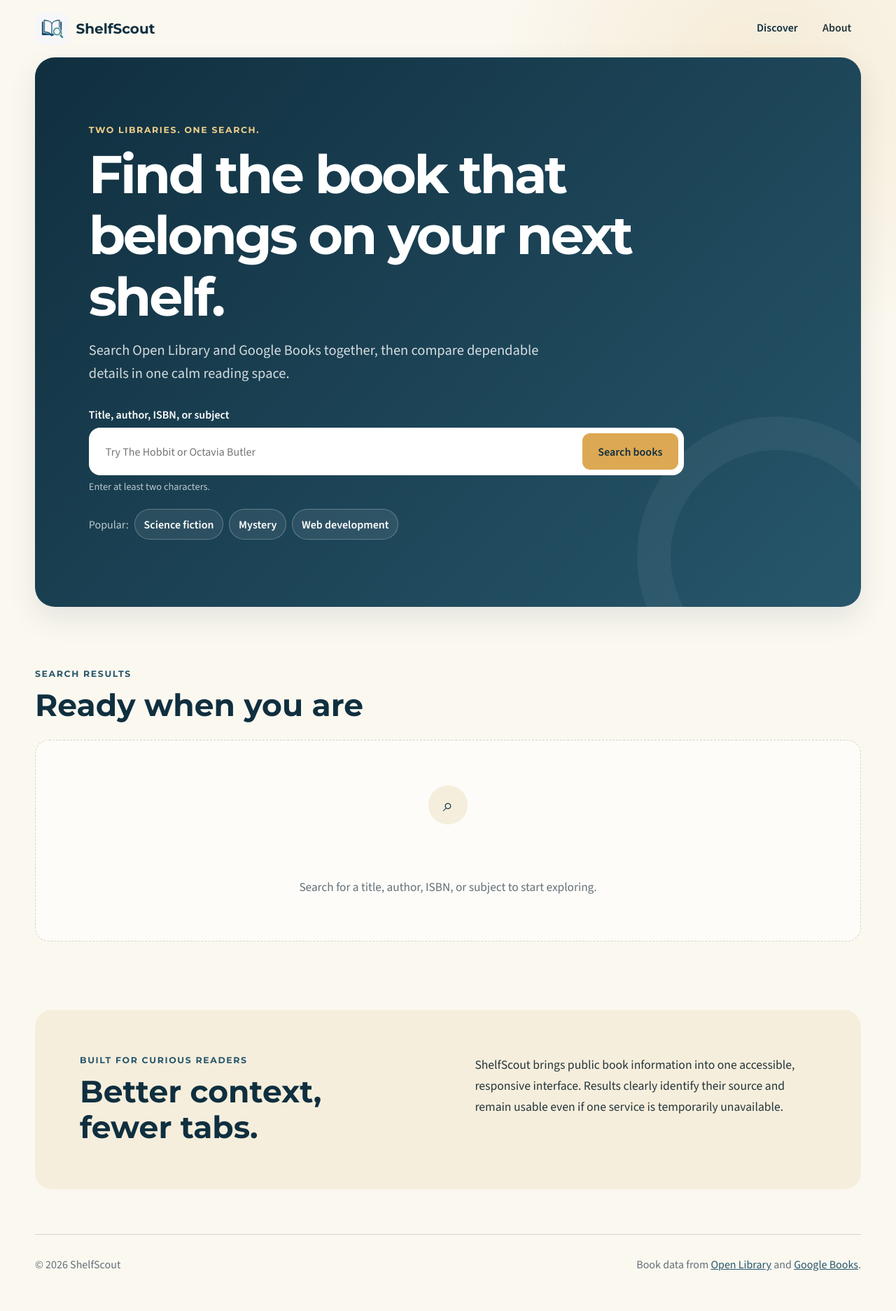
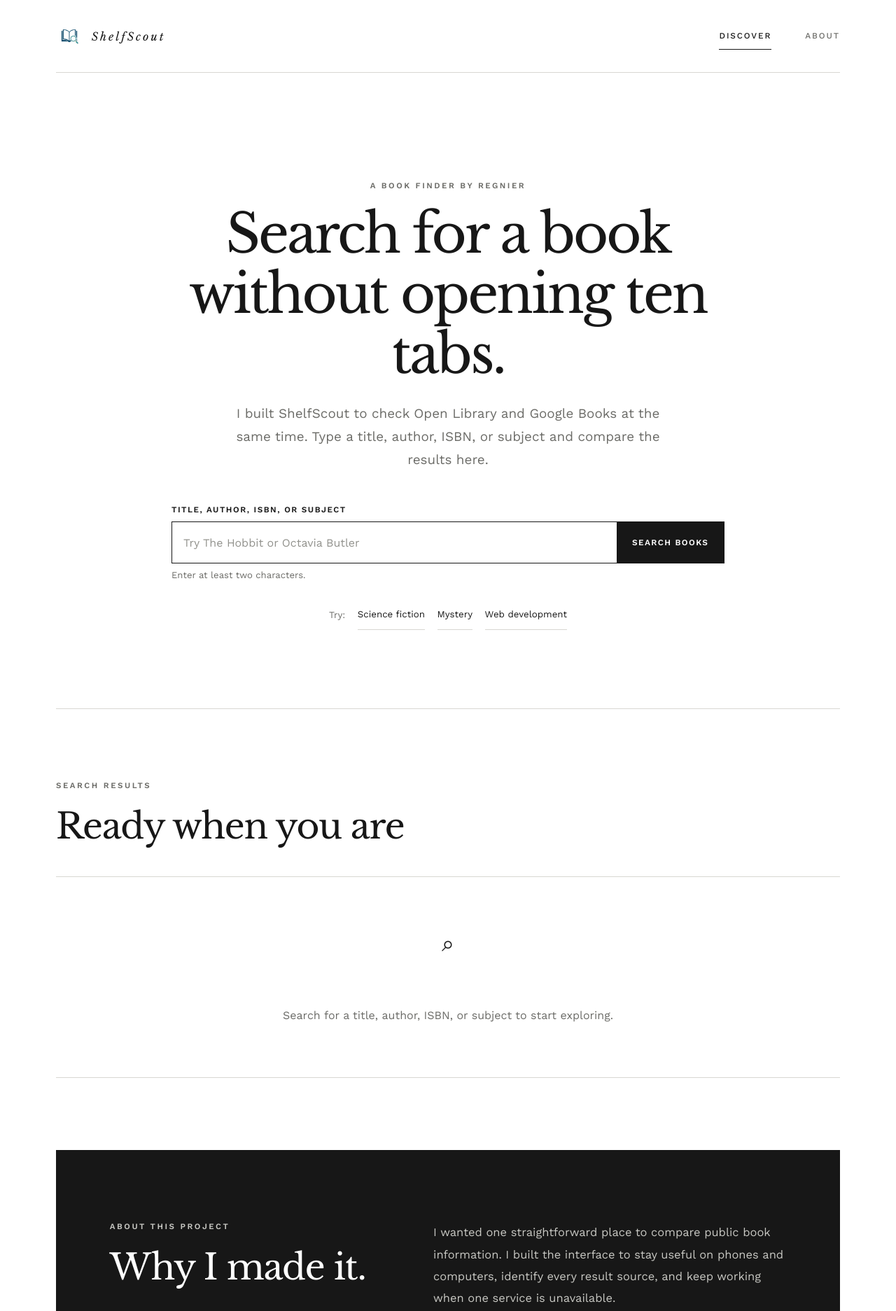
Before and after one commit to RRegnieRR/shelfscout, a website built with Vite: page index.html in a window 1280 px wide. Shown: the top 1873 px of the page at 70% size. Built offline with nearby package versions, Linux system fonts and the light colour scheme.

Commit message:
Restyle ShelfScout with personal gallery aesthetic

```diff
--- a/index.html
+++ b/index.html
@@ -7,12 +7,12 @@
       name="description"
       content="Search two trusted book databases at once with ShelfScout."
     >
-    <meta name="theme-color" content="#183b4e">
-    <link rel="icon" href="/book-finder-favicon.png">
+    <meta name="theme-color" content="#ffffff">
+    <link rel="icon" href="/book-finder-favicon-transparent.png">
     <link rel="preconnect" href="https://fonts.googleapis.com">
     <link rel="preconnect" href="https://fonts.gstatic.com" crossorigin>
     <link
-      href="https://fonts.googleapis.com/css2?family=Montserrat:wght@600;700&family=Source+Sans+3:wght@400;600&display=swap"
+      href="https://fonts.googleapis.com/css2?family=Libre+Baskerville:ital@0;1&family=Work+Sans:wght@400;500;600&display=swap"
       rel="stylesheet"
     >
     <link rel="stylesheet" href="/src/css/styles.css">
@@ -24,7 +24,7 @@
 
     <header class="site-header">
       <a class="brand" href="./" aria-label="ShelfScout home">
-        <img src="/book-finder-icon.png" alt="" width="48" height="48">
+        <img src="/book-finder-icon-transparent.png" alt="" width="48" height="48">
         <span>ShelfScout</span>
       </a>
       <nav aria-label="Primary navigation">
@@ -35,11 +35,11 @@
 
     <main id="main-content">
       <section class="hero" aria-labelledby="hero-title">
-        <p class="eyebrow">Two libraries. One search.</p>
-        <h1 id="hero-title">Find the book that belongs on your next shelf.</h1>
+        <p class="eyebrow">A book finder by Regnier</p>
+        <h1 id="hero-title">Search for a book without opening ten tabs.</h1>
         <p class="hero-copy">
-          Search Open Library and Google Books together, then compare dependable
-          details in one calm reading space.
+          I built ShelfScout to check Open Library and Google Books at the same
+          time. Type a title, author, ISBN, or subject and compare the results here.
         </p>
 
         <form class="search-form" id="search-form" role="search">
@@ -61,7 +61,7 @@
         </form>
 
         <div class="quick-searches" role="group" aria-label="Suggested searches">
-          <span>Popular:</span>
+          <span>Try:</span>
           <button type="button" data-query="science fiction">Science fiction</button>
           <button type="button" data-query="mystery">Mystery</button>
           <button type="button" data-query="web development">Web development</button>
@@ -86,13 +86,13 @@
 
       <section class="about" id="about" aria-labelledby="about-title">
         <div>
-          <p class="eyebrow">Built for curious readers</p>
-          <h2 id="about-title">Better context, fewer tabs.</h2>
+          <p class="eyebrow">About this project</p>
+          <h2 id="about-title">Why I made it.</h2>
         </div>
         <p>
-          ShelfScout brings public book information into one accessible,
-          responsive interface. Results clearly identify their source and remain
-          usable even if one service is temporarily unavailable.
+          I wanted one straightforward place to compare public book information.
+          I built the interface to stay useful on phones and computers, identify
+          every result source, and keep working when one service is unavailable.
         </p>
       </section>
     </main>
--- a/src/css/styles.css
+++ b/src/css/styles.css
@@ -1,21 +1,15 @@
 :root {
   color-scheme: light;
-  --navy-900: #102f3f;
-  --navy-800: #183b4e;
-  --navy-700: #27566b;
-  --gold-500: #dda853;
-  --gold-300: #f0cf8a;
-  --cream-100: #f5eedc;
-  --cream-50: #fbf8f0;
-  --ink: #25343b;
-  --muted: #637077;
-  --white: #ffffff;
-  --border: #d9d4c8;
-  --error: #9c2d23;
-  --shadow: 0 16px 40px rgb(16 47 63 / 10%);
-  font-family: "Source Sans 3", system-ui, sans-serif;
+  --ink: #171717;
+  --muted: #6c6c68;
+  --paper: #ffffff;
+  --soft: #f3f2ef;
+  --line: #d8d7d2;
+  --accent: #0b596c;
+  --error: #912d2a;
+  font-family: "Work Sans", system-ui, sans-serif;
   color: var(--ink);
-  background: var(--cream-50);
+  background: var(--paper);
   font-synthesis: none;
 }
 
@@ -30,13 +24,11 @@ html {
 body {
   margin: 0;
   min-width: 320px;
-  background:
-    radial-gradient(circle at 85% 7%, rgb(221 168 83 / 18%), transparent 24rem),
-    var(--cream-50);
+  background: var(--paper);
 }
 
 a {
-  color: var(--navy-700);
+  color: inherit;
 }
 
 button,
@@ -50,8 +42,8 @@ a {
 }
 
 :focus-visible {
-  outline: 3px solid var(--gold-500);
-  outline-offset: 3px;
+  outline: 2px solid var(--accent);
+  outline-offset: 4px;
 }
 
 .skip-link {
@@ -60,8 +52,8 @@ a {
   top: 0.75rem;
   left: 0.75rem;
   padding: 0.75rem 1rem;
-  color: var(--white);
-  background: var(--navy-900);
+  color: var(--paper);
+  background: var(--ink);
   transform: translateY(-180%);
 }
 
@@ -72,7 +64,7 @@ a {
 .site-header,
 main,
 footer {
-  width: min(1180px, calc(100% - 2rem));
+  width: min(1120px, calc(100% - 3rem));
   margin-inline: auto;
 }
 
@@ -80,129 +72,129 @@ footer {
   display: flex;
   align-items: center;
   justify-content: space-between;
-  min-height: 82px;
-  gap: 1.5rem;
+  min-height: 104px;
+  gap: 2rem;
+  border-bottom: 1px solid var(--line);
 }
 
 .brand {
   display: inline-flex;
   align-items: center;
-  gap: 0.65rem;
-  color: var(--navy-900);
-  font: 700 1.25rem "Montserrat", sans-serif;
+  gap: 0.8rem;
+  color: var(--ink);
+  font: italic 1rem "Libre Baskerville", serif;
+  letter-spacing: 0.18em;
   text-decoration: none;
 }
 
 .brand img {
-  border-radius: 12px;
+  width: 38px;
+  height: 38px;
+  object-fit: contain;
 }
 
 nav {
   display: flex;
-  gap: 0.5rem;
+  gap: clamp(1.25rem, 4vw, 3rem);
 }
 
 nav a {
-  min-height: 44px;
-  padding: 0.65rem 0.85rem;
-  border-radius: 999px;
+  padding-block: 0.75rem;
+  color: var(--muted);
+  font-size: 0.74rem;
+  font-weight: 500;
+  letter-spacing: 0.16em;
+  text-decoration: none;
+  text-transform: uppercase;
+}
+
+nav a:hover,
+nav a[aria-current="page"] {
   color: var(--ink);
-  font-weight: 600;
-  text-decoration: none;
 }
 
 nav a[aria-current="page"] {
-  color: var(--navy-900);
-  background: var(--cream-100);
+  border-bottom: 1px solid var(--ink);
 }
 
 .hero {
-  overflow: hidden;
-  position: relative;
-  padding: clamp(3rem, 8vw, 6rem) clamp(1.25rem, 6vw, 5rem);
-  border-radius: 28px;
-  color: var(--white);
-  background: linear-gradient(135deg, var(--navy-900), var(--navy-700));
-  box-shadow: var(--shadow);
-}
-
-.hero::after {
-  content: "";
-  position: absolute;
-  width: 19rem;
-  aspect-ratio: 1;
-  right: -5rem;
-  bottom: -8rem;
-  border: 3rem solid rgb(255 255 255 / 5%);
-  border-radius: 50%;
+  max-width: 940px;
+  margin: 0 auto;
+  padding: clamp(5rem, 12vw, 10rem) 0 clamp(4rem, 9vw, 7rem);
+  text-align: center;
 }
 
 .eyebrow {
-  margin: 0 0 0.75rem;
-  color: var(--navy-700);
-  font: 700 0.78rem "Montserrat", sans-serif;
-  letter-spacing: 0.13em;
+  margin: 0 0 1.25rem;
+  color: var(--muted);
+  font-size: 0.72rem;
+  font-weight: 600;
+  letter-spacing: 0.22em;
   text-transform: uppercase;
-}
-
-.hero .eyebrow {
-  color: var(--gold-300);
 }
 
 h1,
 h2,
 h3 {
   margin-top: 0;
-  font-family: "Montserrat", sans-serif;
-  color: var(--navy-900);
-  line-height: 1.15;
+  color: var(--ink);
+}
+
+h1,
+h2 {
+  font-family: "Libre Baskerville", Georgia, serif;
+  font-weight: 400;
 }
 
 h1 {
-  max-width: 800px;
-  margin-bottom: 1.1rem;
-  color: var(--white);
-  font-size: clamp(2.25rem, 6vw, 4.75rem);
-  letter-spacing: -0.045em;
+  max-width: 900px;
+  margin: 0 auto 1.5rem;
+  font-size: clamp(2.45rem, 6vw, 5.2rem);
+  line-height: 1.12;
+  letter-spacing: -0.04em;
 }
 
 .hero-copy {
-  max-width: 650px;
-  margin: 0 0 2rem;
-  color: rgb(255 255 255 / 82%);
-  font-size: clamp(1.05rem, 2vw, 1.28rem);
-  line-height: 1.6;
+  max-width: 660px;
+  margin: 0 auto 3rem;
+  color: var(--muted);
+  font-size: clamp(1rem, 2vw, 1.18rem);
+  line-height: 1.75;
 }
 
 .search-form {
-  position: relative;
-  z-index: 1;
-  max-width: 850px;
+  max-width: 790px;
+  margin-inline: auto;
+  text-align: left;
 }
 
 .search-form label {
   display: block;
-  margin-bottom: 0.5rem;
+  margin-bottom: 0.65rem;
+  font-size: 0.73rem;
   font-weight: 600;
+  letter-spacing: 0.13em;
+  text-transform: uppercase;
 }
 
 .search-controls {
   display: grid;
   grid-template-columns: 1fr auto;
-  gap: 0.65rem;
-  padding: 0.5rem;
-  border-radius: 16px;
-  background: var(--white);
+  border: 1px solid var(--ink);
+  background: var(--paper);
 }
 
 .search-controls input {
   min-width: 0;
-  min-height: 52px;
-  padding: 0.7rem 1rem;
+  min-height: 58px;
+  padding: 0.8rem 1rem;
   border: 0;
-  border-radius: 11px;
   color: var(--ink);
   background: transparent;
+}
+
+.search-controls input::placeholder {
+  color: #92928d;
 }
 
 .search-controls button,
@@ -210,48 +202,56 @@ h1 {
   min-height: 44px;
   border: 0;
   cursor: pointer;
-  font-weight: 700;
 }
 
 .search-controls button {
-  padding: 0.75rem 1.4rem;
-  border-radius: 11px;
-  color: var(--navy-900);
-  background: var(--gold-500);
+  min-width: 150px;
+  padding: 0.8rem 1.35rem;
+  color: var(--paper);
+  background: var(--ink);
+  font-size: 0.74rem;
+  font-weight: 600;
+  letter-spacing: 0.12em;
+  text-transform: uppercase;
+  transition: background 160ms ease;
+}
+
+.search-controls button:hover {
+  background: var(--accent);
 }
 
 .field-hint {
-  margin: 0.45rem 0 0;
-  color: rgb(255 255 255 / 70%);
-  font-size: 0.9rem;
+  margin: 0.55rem 0 0;
+  color: var(--muted);
+  font-size: 0.82rem;
 }
 
 .quick-searches {
-  position: relative;
-  z-index: 1;
   display: flex;
   flex-wrap: wrap;
+  justify-content: center;
   align-items: center;
-  gap: 0.5rem;
-  margin-top: 1.35rem;
-  color: rgb(255 255 255 / 72%);
+  gap: 0.4rem 1.1rem;
+  margin-top: 1.7rem;
+  color: var(--muted);
+  font-size: 0.83rem;
 }
 
 .quick-searches button {
-  padding: 0.45rem 0.8rem;
-  border: 1px solid rgb(255 255 255 / 25%);
-  border-radius: 999px;
-  color: var(--white);
-  background: rgb(255 255 255 / 8%);
+  padding: 0;
+  color: var(--ink);
+  background: transparent;
+  border-bottom: 1px solid var(--line);
 }
 
 .quick-searches button:hover {
-  background: rgb(255 255 255 / 16%);
+  border-color: var(--ink);
 }
 
 .results-section {
   min-height: 36rem;
-  padding: clamp(3rem, 7vw, 5.5rem) 0;
+  padding: clamp(4rem, 8vw, 7rem) 0;
+  border-top: 1px solid var(--line);
 }
 
 .results-heading {
@@ -259,29 +259,30 @@ h1 {
   align-items: end;
   justify-content: space-between;
   gap: 1rem;
-  margin-bottom: 1.5rem;
+  margin-bottom: 2.5rem;
 }
 
 .results-heading h2,
 .about h2 {
   margin-bottom: 0;
-  font-size: clamp(1.8rem, 4vw, 2.75rem);
+  font-size: clamp(1.9rem, 4vw, 3.15rem);
+  letter-spacing: -0.025em;
 }
 
 #result-count {
   color: var(--muted);
-  font-weight: 600;
+  font-size: 0.8rem;
+  letter-spacing: 0.08em;
+  text-transform: uppercase;
 }
 
 .status {
   display: grid;
   place-items: center;
   min-height: 18rem;
-  padding: 2rem;
-  border: 1px dashed var(--border);
-  border-radius: 20px;
+  padding: 3rem 1rem;
+  border-block: 1px solid var(--line);
   text-align: center;
-  background: rgb(255 255 255 / 58%);
 }
 
 .status[hidden] {
@@ -290,21 +291,14 @@ h1 {
 
 .status p {
   max-width: 520px;
-  margin: 0.75rem 0 0;
+  margin: 1rem 0 0;
   color: var(--muted);
-  font-size: 1.08rem;
+  line-height: 1.65;
 }
 
 .status-icon {
-  display: grid;
-  place-items: center;
-  width: 3.5rem;
-  aspect-ratio: 1;
-  border-radius: 50%;
-  color: var(--navy-800);
-  background: var(--cream-100);
-  font-size: 1.6rem;
-  font-weight: 700;
+  color: var(--ink);
+  font: italic 2rem "Libre Baskerville", serif;
 }
 
 .status--loading .status-icon {
@@ -317,33 +311,23 @@ h1 {
 
 .book-grid {
   display: grid;
-  grid-template-columns: repeat(auto-fill, minmax(min(100%, 250px), 1fr));
-  gap: 1.25rem;
+  grid-template-columns: repeat(auto-fill, minmax(min(100%, 245px), 1fr));
+  gap: clamp(2rem, 4vw, 3.5rem) clamp(1.25rem, 3vw, 2.25rem);
 }
 
 .book-card {
-  overflow: hidden;
-  display: grid;
-  grid-template-rows: 250px 1fr;
-  border: 1px solid var(--border);
-  border-radius: 18px;
-  background: var(--white);
-  box-shadow: 0 8px 24px rgb(16 47 63 / 7%);
-  animation: card-in 380ms ease-out both;
-  transition: transform 180ms ease, box-shadow 180ms ease;
-}
-
-.book-card:hover {
-  transform: translateY(-4px);
-  box-shadow: 0 16px 32px rgb(16 47 63 / 14%);
+  display: flex;
+  min-width: 0;
+  flex-direction: column;
+  animation: card-in 320ms ease-out both;
 }
 
 .book-cover {
-  overflow: hidden;
   display: grid;
   place-items: center;
-  padding: 1.25rem;
-  background: linear-gradient(140deg, var(--cream-100), #e6ddc8);
+  height: 310px;
+  padding: 1.5rem;
+  background: var(--soft);
 }
 
 .book-cover img {
@@ -351,7 +335,12 @@ h1 {
   height: 100%;
   max-width: 100%;
   object-fit: contain;
-  filter: drop-shadow(0 12px 10px rgb(16 47 63 / 18%));
+  filter: drop-shadow(0 9px 8px rgb(0 0 0 / 14%));
+  transition: transform 220ms ease;
+}
+
+.book-card:hover .book-cover img {
+  transform: scale(1.025);
 }
 
 .book-cover--missing span {
@@ -359,50 +348,49 @@ h1 {
   place-items: center;
   width: 9rem;
   height: 12.5rem;
-  border-radius: 4px 12px 12px 4px;
-  color: var(--gold-300);
-  background: var(--navy-800);
-  box-shadow: 0 12px 22px rgb(16 47 63 / 22%);
-  font: 700 3.5rem "Montserrat", sans-serif;
+  color: var(--paper);
+  background: var(--ink);
+  font: 400 3.25rem "Libre Baskerville", serif;
 }
 
 .book-card__body {
   display: flex;
+  flex: 1;
   flex-direction: column;
   align-items: start;
-  padding: 1.15rem;
+  padding-top: 1.25rem;
 }
 
 .source-badge {
-  margin: 0 0 0.65rem;
-  padding: 0.25rem 0.55rem;
-  border-radius: 999px;
-  color: var(--navy-800);
-  background: var(--cream-100);
-  font-size: 0.78rem;
-  font-weight: 700;
+  margin: 0 0 0.8rem;
+  color: var(--muted);
+  font-size: 0.68rem;
+  font-weight: 600;
+  letter-spacing: 0.14em;
+  text-transform: uppercase;
 }
 
 .book-card h3 {
-  margin-bottom: 0.45rem;
-  font-size: 1.08rem;
+  margin-bottom: 0.55rem;
+  font: 400 1.08rem/1.4 "Libre Baskerville", serif;
 }
 
 .book-authors,
 .book-meta,
 .book-description {
   margin: 0 0 0.55rem;
-  line-height: 1.45;
+  line-height: 1.55;
 }
 
 .book-authors {
-  font-weight: 600;
+  font-size: 0.9rem;
+  font-weight: 500;
 }
 
 .book-meta,
 .book-description {
   color: var(--muted);
-  font-size: 0.92rem;
+  font-size: 0.84rem;
 }
 
 .book-description {
@@ -414,31 +402,47 @@ h1 {
 
 .book-link {
   margin-top: auto;
-  padding-top: 0.5rem;
-  font-weight: 700;
+  padding-top: 0.8rem;
+  border-bottom: 1px solid var(--ink);
+  font-size: 0.78rem;
+  font-weight: 500;
+  letter-spacing: 0.08em;
+  text-decoration: none;
+  text-transform: uppercase;
 }
 
 .partial-notice {
-  margin: -0.5rem 0 1.25rem;
-  padding: 0.8rem 1rem;
-  border-left: 4px solid var(--gold-500);
-  background: var(--cream-100);
+  margin: -0.75rem 0 2rem;
+  padding: 0.85rem 0;
+  border-block: 1px solid var(--line);
+  color: var(--muted);
 }
 
 .about {
   display: grid;
-  grid-template-columns: 1fr 1fr;
-  gap: clamp(2rem, 6vw, 5rem);
+  grid-template-columns: minmax(0, 0.85fr) minmax(0, 1.15fr);
+  gap: clamp(2rem, 7vw, 7rem);
   margin-bottom: 4rem;
-  padding: clamp(2rem, 5vw, 4rem);
-  border-radius: 24px;
-  background: var(--cream-100);
+  padding: clamp(4rem, 8vw, 7rem) clamp(1.5rem, 6vw, 5rem);
+  color: var(--paper);
+  background: var(--ink);
+}
+
+.about .eyebrow,
+.about h2,
+.about p {
+  color: inherit;
+}
+
+.about .eyebrow,
+.about p {
+  color: #c8c8c3;
 }
 
 .about p:last-child {
   margin: 0;
-  font-size: 1.1rem;
-  line-height: 1.7;
+  font-size: 1.03rem;
+  line-height: 1.9;
 }
 
 footer {
@@ -446,45 +450,63 @@ footer {
   justify-content: space-between;
   gap: 1rem;
   padding: 2rem 0 3rem;
-  border-top: 1px solid var(--border);
+  border-top: 1px solid var(--line);
   color: var(--muted);
+  font-size: 0.78rem;
 }
 
 footer p {
   margin: 0;
 }
 
+footer a {
+  color: var(--ink);
+}
+
 @keyframes pulse {
   to {
-    transform: scale(1.08);
-    background: var(--gold-300);
+    opacity: 0.35;
   }
 }
 
 @keyframes card-in {
   from {
     opacity: 0;
-    transform: translateY(12px);
+    transform: translateY(8px);
   }
 }
 
 @media (max-width: 680px) {
+  .site-header,
+  main,
+  footer {
+    width: min(100% - 2rem, 1120px);
+  }
+
   .site-header {
-    align-items: flex-start;
-    padding: 1rem 0;
+    min-height: 84px;
+  }
+
+  .brand {
+    letter-spacing: 0.08em;
   }
 
   .brand img {
-    width: 40px;
-    height: 40px;
+    width: 32px;
+    height: 32px;
+  }
+
+  nav {
+    gap: 0.9rem;
   }
 
   nav a {
-    padding-inline: 0.6rem;
+    font-size: 0.66rem;
+    letter-spacing: 0.1em;
   }
 
   .hero {
-    border-radius: 20px;
+    padding-top: 4.5rem;
   }
 
   .search-controls {
@@ -492,7 +514,7 @@ footer p {
   }
 
   .search-controls button {
-    min-height: 50px;
+    min-height: 52px;
   }
 
   .results-heading,
```
Also changed, not shown: public/book-finder-favicon-transparent.png (added), public/book-finder-icon-transparent.png (added).
